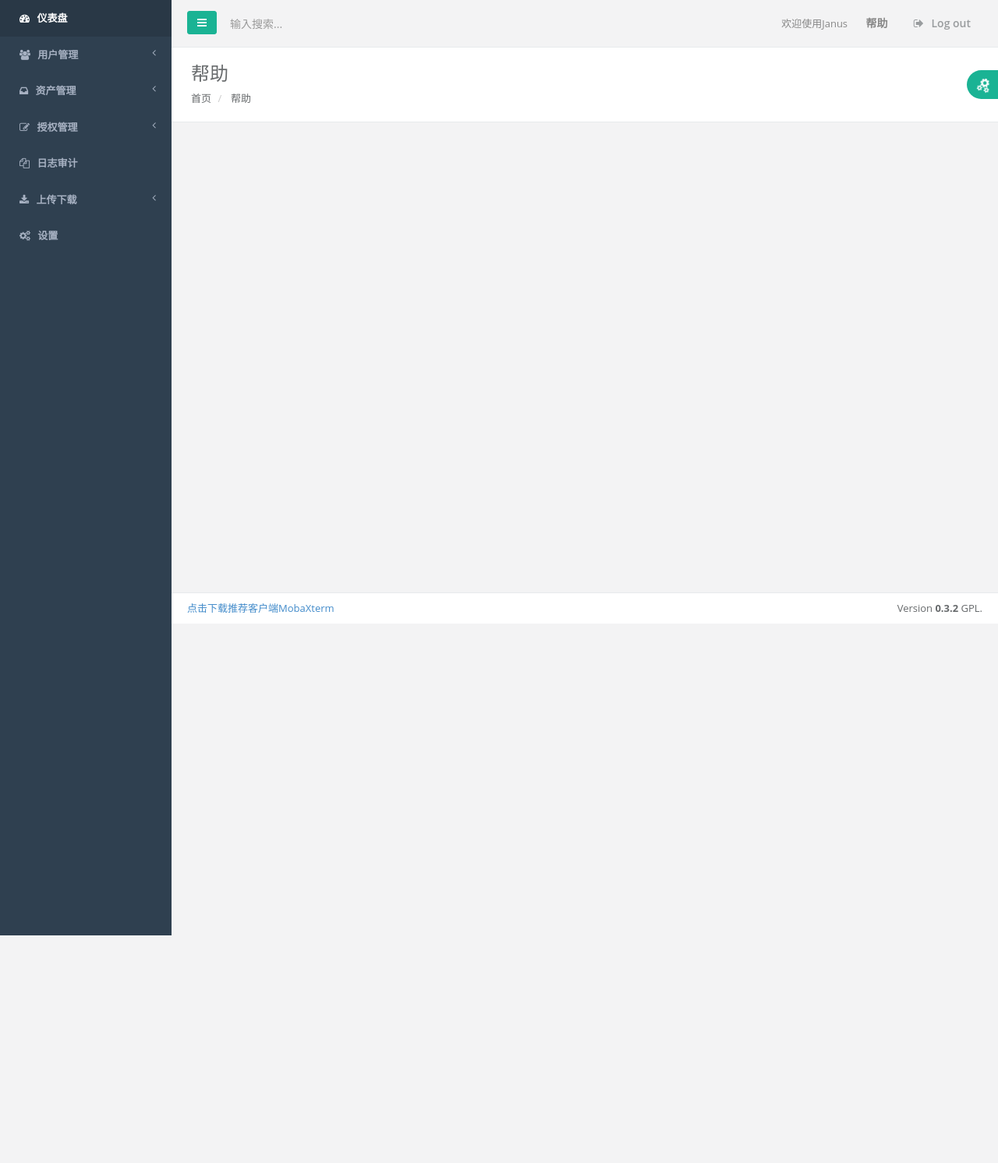
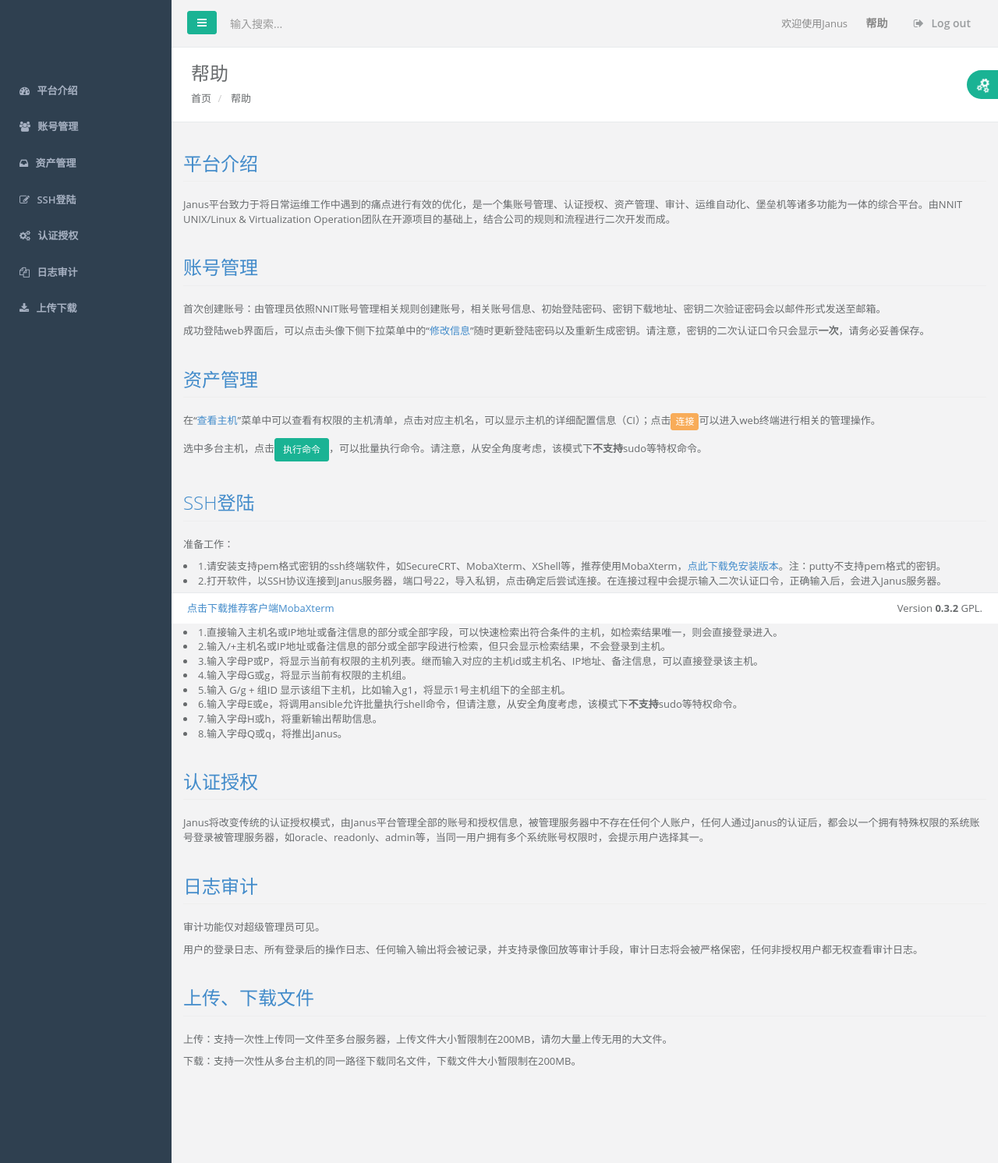
Before and after one commit to nnit-unix-cn/Janus, a Django app: page /help/ in a window 1280 px wide. Shown: the whole page at 78% size. Before the commit the page ends 1200 px from the top, so only its background shows below. Run offline with Django 3.2, Linux system fonts and the light colour scheme; a user stored in the database is signed in; parts of the project's set-up code (start-up, migrations or seed data) failed here and were passed over; some libraries are stand-ins or nearby versions.

Commit message:
update help page

```diff
--- a/templates/help.html
+++ b/templates/help.html
@@ -43,29 +43,31 @@
 
 <nav class="navbar-default navbar-static-side" role="navigation">
     <div class="sidebar-collapse">
+<br><br><br><br><br>
         <ul class="nav" id="side-menu">
 
-            <li id="index">
-               <a href="/"><i class="fa fa-dashboard"></i> <span class="nav-label">仪表盘</span><span class="label label-info pull-right"></span></a>
+            <li id="introduction">
+               <a href="#introduction"><i class="fa fa-dashboard"></i> <span class="nav-label">平台介绍</span><span class="label label-info pull-right"></span></a>
             </li>
-            <li id="juser">
-                <a href="#"><i class="fa fa-group"></i> <span class="nav-label">用户管理</span><span class="fa arrow"></span></a>
+            <li id="account">
+            	<a href="#account"><i class="fa fa-group"></i> <span class="nav-label">账号管理</span><span class="label label-info pull-right"></span></a>
+                <!--<a href="#account"><i class="fa fa-group"></i> <span class="nav-label">账号管理</span><span class="fa arrow"></span></a>
                 <ul class="nav nav-second-level">
                     <li class="group"><a href="/juser/group/list/">查看用户组</a></li>
                     <li class="user"><a href="/juser/user/list/">查看用户<span class="label label-primary pull-right">1/1</span></a></li>
-                </ul>
+                </ul>-->
             </li>
-            <li id="jasset">
-                <a><i class="fa fa-inbox"></i> <span class="nav-label">资产管理</span><span class="fa arrow"></span></a>
-                <ul class="nav nav-second-level">
+            <li id="asset">
+                <a><i class="fa fa-inbox"></i> <span class="nav-label">资产管理</span><span class="label label-info pull-right"></span></a>
+                <!--<ul class="nav nav-second-level">
                     <li class="group"><a href="/jasset/group/list/">查看资产组</a></li>
                     <li class="asset"> <a href="/jasset/asset/list/">查看资产<span class="label label-info pull-right">0/0</span></a></li>
                     <li class="idc"> <a href="/jasset/idc/list/">查看机房</a></li>
-                </ul>
+                </ul>-->
             </li>
-            <li id="jperm">
-                <a href="#"><i class="fa fa-edit"></i> <span class="nav-label">授权管理</span><span class="fa arrow"></span></a>
-                <ul class="nav nav-second-level">
+            <li id="ssh">
+                <a href="#ssh"><i class="fa fa-edit"></i> <span class="nav-label">SSH登陆</span><span class="label label-info pull-right"></span></a>
+                <!--<ul class="nav nav-second-level">
                     <li class="sudo">
                         <a class="sudo" href="/jperm/sudo/list/">Sudo</a>
                     </li>
@@ -75,21 +77,24 @@
                     <li class="rule">
                         <a href="/jperm/rule/list/">授权规则</a>
                     </li>
-                </ul>
+                </ul>-->
             </li>
-            <li id="jlog">
-               <a href="/jlog/list/online/"><i class="fa fa-files-o"></i> <span class="nav-label">日志审计</span><span class="label label-info pull-right"></span></a>
+
+            <li id="auth">
+                   <a href="#suth"><i class="fa fa-gears"></i> <span class="nav-label">认证授权</span><span class="label label-info pull-right"></span></a>
             </li>
-            <li id="file">
-                <a href="#"><i class="fa fa-download"></i> <span class="nav-label">上传下载</span><span class="fa arrow"></span></a>
-                <ul class="nav nav-second-level">
+
+            <li id="audit">
+               <a href="#audit"><i class="fa fa-files-o"></i> <span class="nav-label">日志审计</span><span class="label label-info pull-right"></span></a>
+            </li>
+            <li id="uploaddownload">
+                <a href="#uploaddownload"><i class="fa fa-download"></i> <span class="nav-label">上传下载</span><span class="label label-info pull-right"></span></a>
+                <!--<ul class="nav nav-second-level">
                     <li class="upload"><a href="/file/upload/">文件上传</a></li>
                     <li class="download"><a href="/file/download/">文件下载</a></li>
-                </ul>
+                </ul>-->
             </li>
-            <li id="setting">
-                   <a href="/setting"><i class="fa fa-gears"></i> <span class="nav-label">设置</span><span class="label label-info pull-right"></span></a>
-            </li>
+
         </ul>
 
     </div>
@@ -149,10 +154,65 @@
     </div>
 </div>
 
+<!----------------------------------------------------------------------->
+<div class="content body">
 
+<section id='introduction'>
+  <h2 class='page-header'><a href="#introduction">平台介绍</a></h2>
+    <p>Janus平台致力于将日常运维工作中遇到的痛点进行有效的优化，是一个集账号管理、认证授权、资产管理、审计、运维自动化、堡垒机等诸多功能为一体的综合平台。由NNIT UNIX/Linux & Virtualization Operation团队在开源项目的基础上，结合公司的规则和流程进行二次开发而成。</p>
+</section><!-- /#introduction -->
 
+<section id='account'>
+  <h2 class='page-header'><a href="#account">账号管理</a></h2>
+    <p>首次创建账号：由管理员依照NNIT账号管理相关规则创建账号，相关账号信息、初始登陆密码、密钥下载地址、密钥二次验证密码会以邮件形式发送至邮箱。</p>
+    <p>成功登陆web界面后，可以点击头像下侧下拉菜单中的“<a href="/juser/user/update/">修改信息</a>”随时更新登陆密码以及重新生成密钥。请注意，密钥的二次认证口令只会显示<b>一次</b>，请务必妥善保存。</p>
+</section><!-- /#account -->
 
+<section id='asset'>
+  <h2 class='page-header'><a href="#asset">资产管理</a></h2>
+    <p>在“<a href="/jasset/asset/list/">查看主机</a>”菜单中可以查看有权限的主机清单，点击对应主机名，可以显示主机的详细配置信息（CI）；点击<a class="conn btn btn-xs btn-warning">连接</a>可以进入web终端进行相关的管理操作。</p>
+    <p>选中多台主机，点击<input type="button" class="btn btn-sm btn-primary" value="执行命令">，可以批量执行命令。请注意，从安全角度考虑，该模式下<b>不支持</b>sudo等特权命令。</p>
+</section><!-- /#asset -->
 
+<section id='ssh'>
+  <h2 class='page-header'><a href="#ssh">SSH登陆</a></h2>
+    <p>准备工作：</p>
+    <li>1.请安装支持pem格式密钥的ssh终端软件，如SecureCRT、MobaXterm、XShell等，推荐使用MobaXterm，<a href="http://mobaxterm.mobatek.net/MobaXterm_v9.1.zip">点此下载免安装版本</a>。注：putty不支持pem格式的密钥。</li>
+    <li>2.打开软件，以SSH协议连接到Janus服务器，端口号22，导入私钥，点击确定后尝试连接。在连接过程中会提示输入二次认证口令，正确输入后，会进入Janus服务器。</li>
+    <br>
+    <p>根据引导提示：</p>
+    <li>1.直接输入主机名或IP地址或备注信息的部分或全部字段，可以快速检索出符合条件的主机，如检索结果唯一，则会直接登录进入。</li>
+    <li>2.输入/+主机名或IP地址或备注信息的部分或全部字段进行检索，但只会显示检索结果，不会登录到主机。</li>
+    <li>3.输入字母P或P，将显示当前有权限的主机列表。继而输入对应的主机id或主机名、IP地址、备注信息，可以直接登录该主机。</li>
+    <li>4.输入字母G或g，将显示当前有权限的主机组。</li>
+    <li>5.输入 G/g + 组ID 显示该组下主机，比如输入g1，将显示1号主机组下的全部主机。</li>
+    <li>6.输入字母E或e，将调用ansible允许批量执行shell命令，但请注意，从安全角度考虑，该模式下<b>不支持</b>sudo等特权命令。</li>
+    <li>7.输入字母H或h，将重新输出帮助信息。</li>
+    <li>8.输入字母Q或q，将推出Janus。</li>
+
+</section><!-- /#uploaddownload -->
+
+<section id='auth'>
+  <h2 class='page-header'><a href="#auth">认证授权</a></h2>
+    <p>Janus将改变传统的认证授权模式，由Janus平台管理全部的账号和授权信息，被管理服务器中不存在任何个人账户，任何人通过Janus的认证后，都会以一个拥有特殊权限的系统账号登录被管理服务器，如oracle、readonly、admin等，当同一用户拥有多个系统账号权限时，会提示用户选择其一。</p>
+</section><!-- /#auth -->
+
+<section id='audit'>
+  <h2 class='page-header'><a href="#audit">日志审计</a></h2>
+    <p>审计功能仅对超级管理员可见。</p>
+    <p>用户的登录日志、所有登录后的操作日志、任何输入输出将会被记录，并支持录像回放等审计手段，审计日志将会被严格保密，任何非授权用户都无权查看审计日志。</p>
+</section><!-- /#audit -->
+
+<section id='uploaddownload'>
+  <h2 class='page-header'><a href="#uploaddownload">上传、下载文件</a></h2>
+    <p>上传：支持一次性上传同一文件至多台服务器，上传文件大小暂限制在200MB，请勿大量上传无用的大文件。</p>
+    <p>下载：支持一次性从多台主机的同一路径下载同名文件，下载文件大小暂限制在200MB。</p>
+</section><!-- /#uploaddownload -->
+
+<br><br><br><br><br><br>
+
+</div>
+<!----------------------------------------------------------------------->
             <div class="footer fixed">
     <div class="pull-right">
         Version <strong>0.3.2</strong> GPL.
```
Lines whose indentation alone changed are shown as unchanged.
